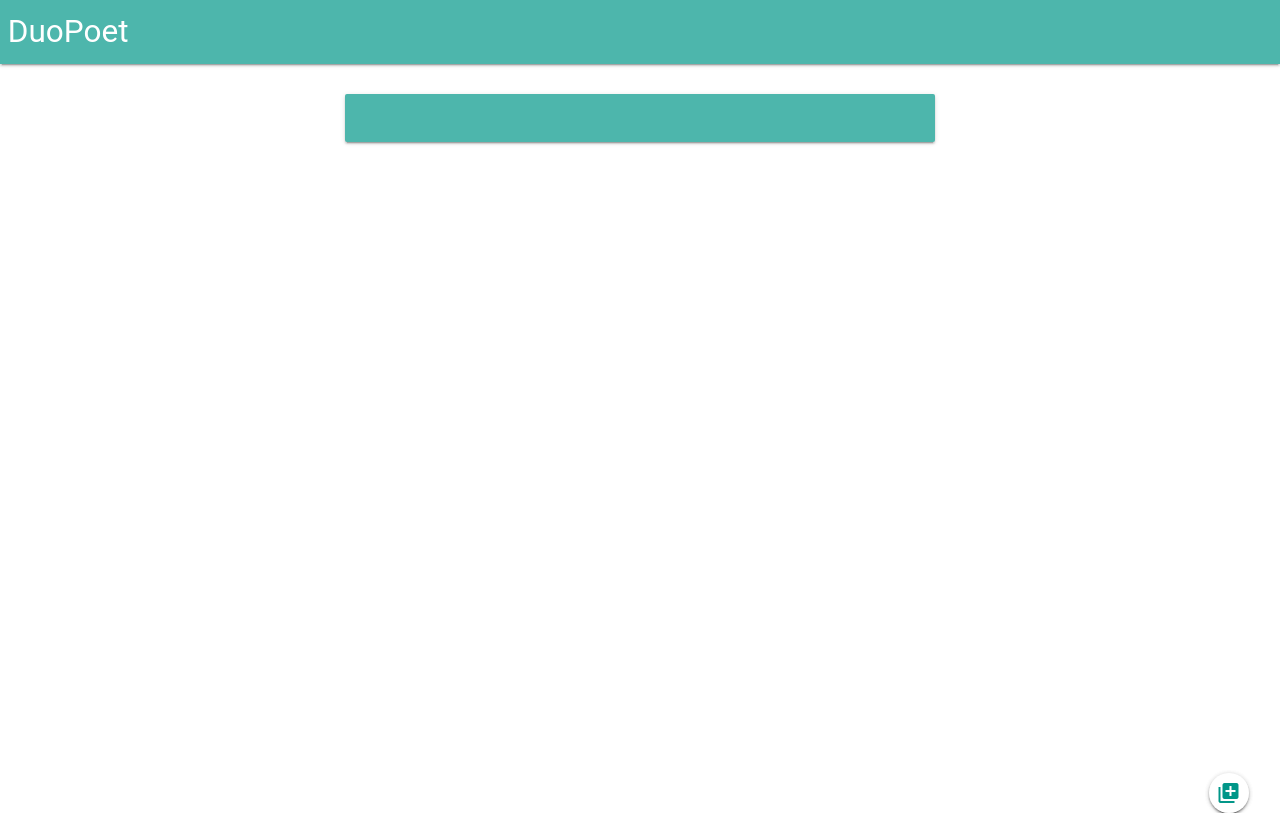
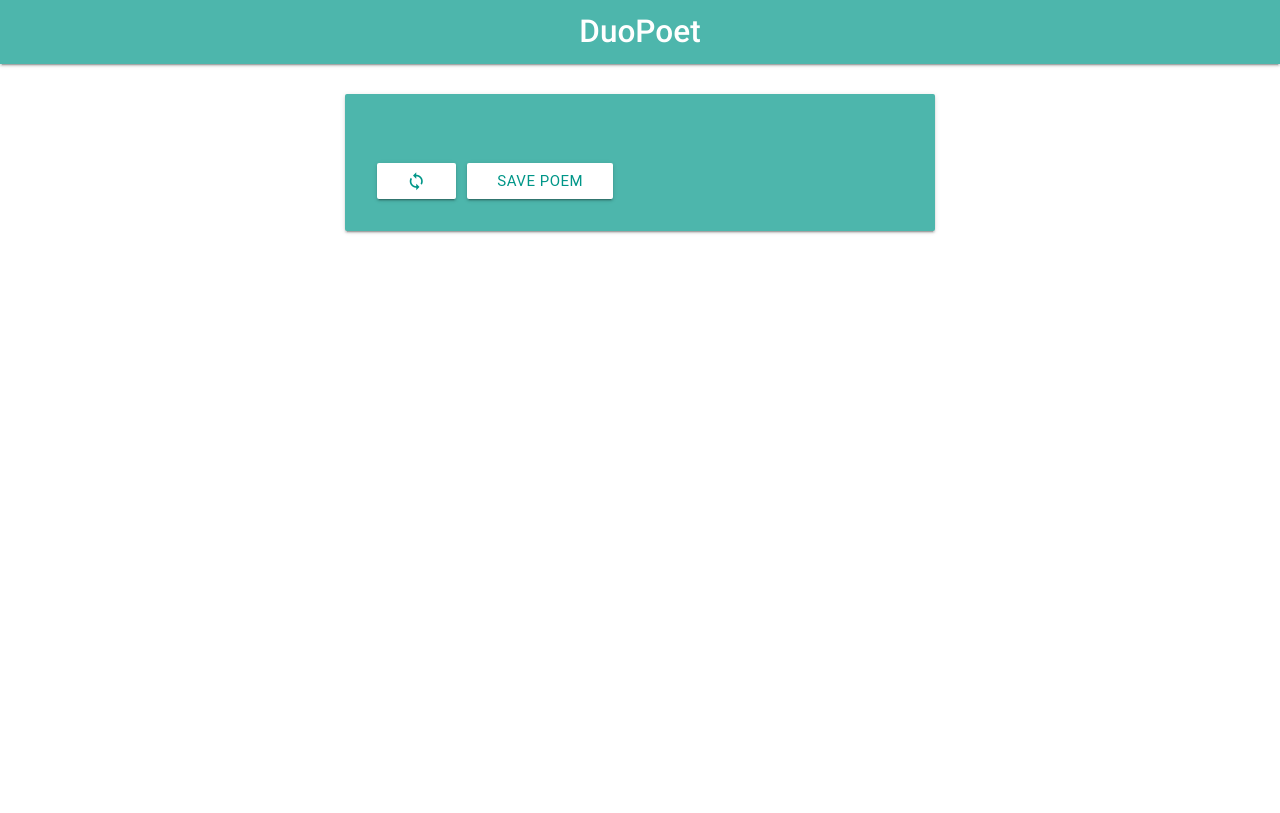
Before and after one commit to paularcoleo/duolingo-poetry, a Flask app: page /poems/random in a window 1280 px wide. After the commit the page ends 234 px from the top, so only its background shows below. Run offline with Flask 2, Linux system fonts and the light colour scheme; data that the repository does not hold is empty; parts of the project's set-up code (start-up, migrations or seed data) failed here and were passed over; some libraries are stand-ins or nearby versions; some web fonts are replaced.

Commit message:
a buttload of stuff

```diff
--- a/duopoet/__init__.py
+++ b/duopoet/__init__.py
@@ -18,6 +18,7 @@ manager.add_command('db', MigrateCommand)
 manager.add_command('runserver', Server(threaded=True))
 
 from duopoet.forms import AddFragmentsForm, ApproveFragmentsForm
+from duopoet.forms import PoemForm
 from duopoet.services import FragmentService, PoemService
 
 fs = FragmentService()
@@ -84,17 +85,41 @@ def approve_fragments():
 
 
 
-@app.route('/poems/random')
+@app.route('/poems/random', methods=['GET', 'POST'])
 @app.route('/poems/random/<int:n>', methods=['GET', 'POST'])
 def poems_main(n=None):
-	if n is None:
-		n = random.randint(2,5)
-	if n > 5:
-		fragments = ['Sorry, max 5 sentences are allowed in a poem.']
-		fragment_order = None
-	else:
-		fragments = fs.get_random_fragments(n)
-		fragment_order = [fragment.id for fragment in fragments]
-		fragments = [fragment.text for fragment in fragments]
-	return render_template('poems.html', fragments=fragments,
-		fragment_order=fragment_order)
+    if request.method == 'GET':
+    	if n is None:
+    		n = random.randint(2,5)
+    	if n > 5:
+    		fragments = ['Sorry, max 5 sentences are allowed in a poem.']
+    		fragment_order = None
+    	else:
+    		fragments = fs.get_random_fragments(n)
+    		fragment_order = ','.join([str(fragment.id) for fragment in fragments])
+    		fragments = [fragment.text for fragment in fragments]
+    	return render_template('poems_random.html', fragments=fragments,
+    		fragment_order=fragment_order, form=PoemForm())
+    elif request.method == 'POST':
+        fragment_order = request.form.get('fragment_order')
+        if fragment_order is not None:
+            fragment_ids = [int(frag) for frag in fragment_order.split(',')]
+            fragments = fs.get_all(fragment_ids)
+            poem = ps.create(fragments, fragment_order)
+
+            return redirect(url_for('poem_detail', id=poem.id))
+
+
+@app.route('/poems/<id>', methods=['GET'])
+def poem_detail(id):
+    poem = ps.get(id)
+    if poem is not None:
+        return render_template('poems_detail.html', poem=poem)
+    else:
+        abort(404)
+
+
+@app.route('/poems/', methods=['GET'])
+def poems():
+    poems = ps.get_most_recent(10)
+    return render_template('poems_main.html', poems=poems)
--- a/duopoet/forms.py
+++ b/duopoet/forms.py
@@ -11,3 +11,7 @@ class ApproveFragmentsForm(FlaskForm):
     fragment_text = StringField('Fragment')
     submit = SubmitField('Approve Fragment')
     delete = SubmitField('Delete Fragment')
+
+class PoemForm(FlaskForm):
+    fragment_order = StringField()
+    submit = SubmitField('Save Poem')
--- a/duopoet/services.py
+++ b/duopoet/services.py
@@ -76,6 +76,18 @@ class FragmentService(Service):
         return True if len(fragments) == 0 else False
 
 class PoemService(Service):
-	__model__ = Poem
-	def __init__(self, *args, **kwargs):
-		super(PoemService, self).__init__(*args, **kwargs)
+    __model__ = Poem
+    def __init__(self, *args, **kwargs):
+        super(PoemService, self).__init__(*args, **kwargs)
+
+    def create(self, fragments, fragment_order):
+        new_poem = self.__model__(
+            fragment_order=fragment_order,
+            date_created=datetime.utcnow()
+        )
+        for fragment in fragments:
+            new_poem.fragments.append(fragment)
+        return self.save(new_poem)
+
+    def get_most_recent(self, n=1):
+        return self.__model__.query.order_by(self.__model__.date_created.desc()).limit(n).all()
--- a/duopoet/static/css/custom.css
+++ b/duopoet/static/css/custom.css
@@ -11,3 +11,12 @@
     margin: 0.5em;
     margin-top: 3em;
 }
+
+.dp-logo {
+    font-weight: 500;
+    color: #fff;
+    display: inline-block;
+    font-size: 2.1rem;
+    padding: 0;
+    white-space: nowrap;
+}
--- a/duopoet/templates/base.html
+++ b/duopoet/templates/base.html
@@ -37,9 +37,9 @@
 <body>
 	<nav>
 	    <div class="nav-wrapper teal lighten-2">
-	      <a href="#" class="brand-logo dp-logo">&nbsp;DuoPoet</a>
-	      <ul id="nav-mobile" class="right">
-	      </ul>
+	    <div class="center-align">
+	    	 <a href="{{ url_for('poems') }}" class="dp-logo">DuoPoet</a>
+	    </div>
 	    </div>
   	</nav>
 
@@ -66,5 +66,8 @@
 		{% endblock body %}
 	</div>
 
+	{% block nocontainer %}
+	{% endblock nocontainer %}
+
 </body>
 </html>
--- a/duopoet/templates/poems.html
+++ /dev/null
@@ -1,19 +0,0 @@
-{% extends 'base.html' %}
-
-{% block body %}
-
-<div class="row">
-    <div class="col s8 offset-s2">
-        <div class="card-panel teal lighten-2 poem-card white-text">
-                {% for fragment in fragments %}
-                    <h3>{{ fragment }}</h3>
-                {% endfor %}
-                <!-- <a class="btn-floating halfway-fab waves-effect waves-light white"><i class="material-icons teal-text">thumb_up</i></a>
-                <a class="btn-floating halfway-fab waves-effect waves-light white"><i class="material-icons teal-text">thumb_down</i></a> -->
-                <a class="btn-floating halfway-fab waves-effect waves-light white" onClick="window.location.reload()"><i class="material-icons teal-text">loop</i></a>
-                <a class="btn-floating halfway-fab waves-effect waves-light white"><i class="material-icons teal-text">library_add</i></a>
-        </div>
-    </div>
-</div>
-
-{% endblock body %}
--- /dev/null
+++ b/duopoet/templates/poems_random.html
@@ -0,0 +1,21 @@
+{% extends 'base.html' %}
+
+{% block body %}
+
+<div class="row">
+    <div class="col s8 offset-s2">
+        <div class="card-panel teal lighten-2 poem-card white-text">
+                {% for fragment in fragments %}
+                    <h3>{{ fragment }}</h3>
+                {% endfor %}
+                <form method="POST" action="{{ url_for('poems_main') }}">
+                    {{ csrf_token }}
+                    {{ form.fragment_order(hidden=True, value=fragment_order)}}
+                    <a class="btn white" onClick="window.location.reload()"><i class="material-icons teal-text">loop</i></a>
+                    {{ form.submit(class='btn white teal-text', style='margin-top:2.5em;') }}
+                </form>
+        </div>
+    </div>
+</div>
+
+{% endblock body %}
```
Also changed, not shown: duopoet/models.py (+10 -2 lines), duopoet/templates/poems_detail.html (added, +20 -0 lines), duopoet/templates/poems_main.html (added, +14 -0 lines), migrations/versions/2541a8bcded6_.py (added, +34 -0 lines), duopoet/app.db, duopoet/templates/add_fragments.html (line endings or trailing spaces).
